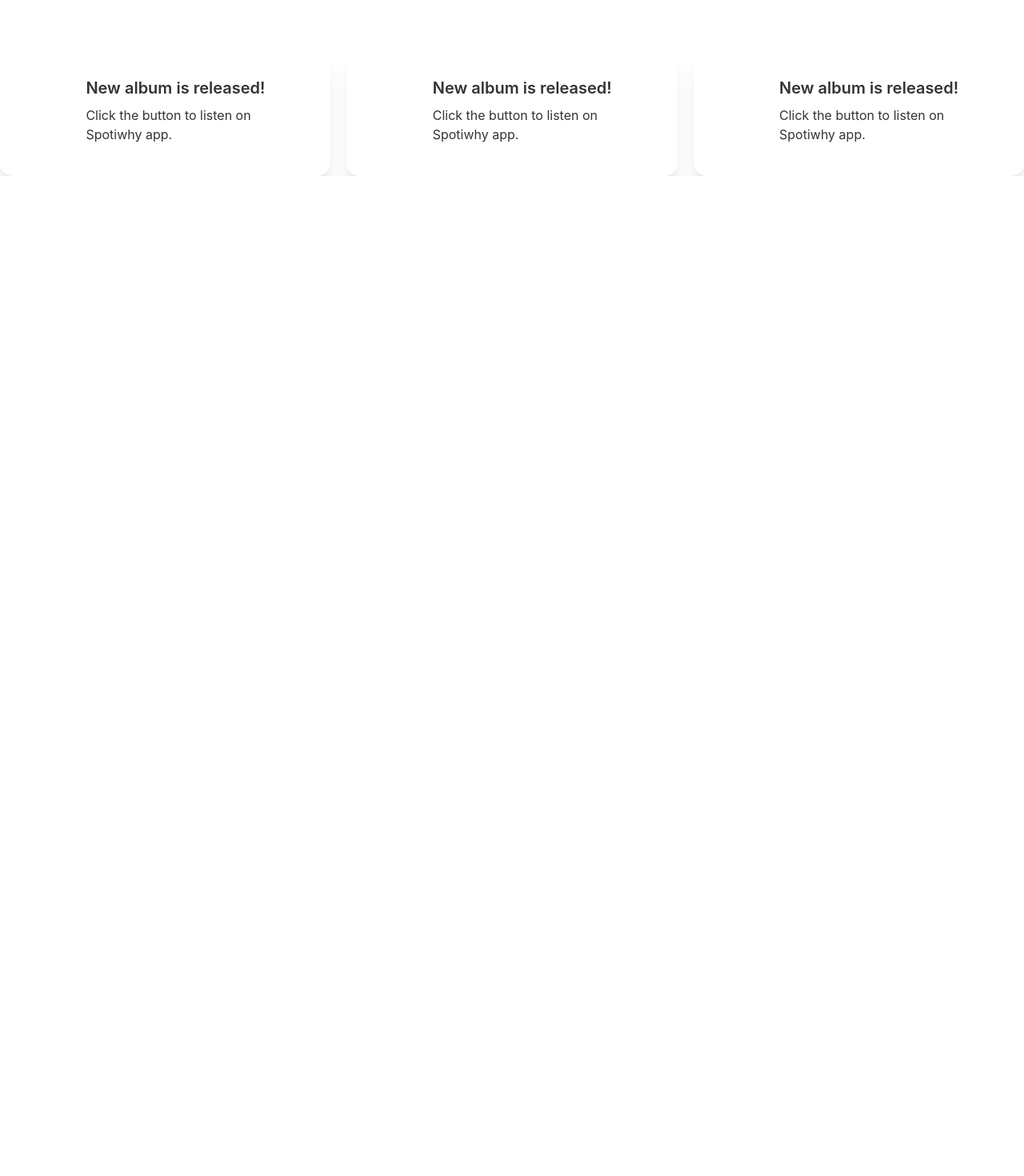
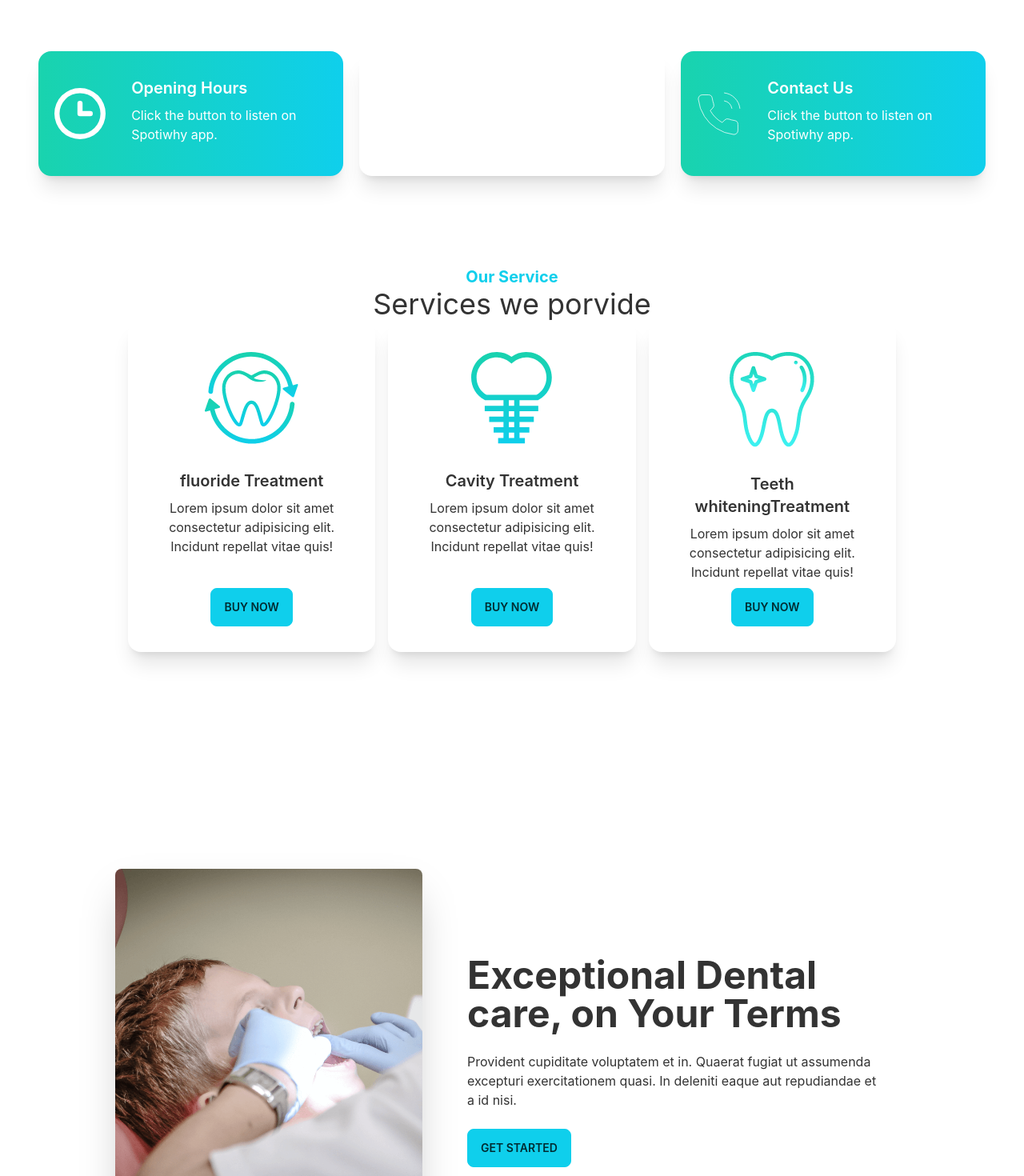
Before and after one commit to Nazim784/Doctors-Appointment, a React (Create React App) app: page /home in a window 1280 px wide. Shown: the part 800-2270 px from the top of the page at 80% size. Before the commit the page ends 1020 px from the top, so only its background shows below. Built offline with nearby package versions, Linux system fonts and the light colour scheme.

Commit message:
services section and terms

```diff
--- a/src/Pages/Home/Banner.js
+++ b/src/Pages/Home/Banner.js
@@ -3,7 +3,7 @@
 
 const Banner = () => {
     return (
-        <div class="hero min-h-screen px-12 ">
+        <div class="hero min-h-screen">
   <div class="hero-content flex-col lg:flex-row-reverse">
     <img src={chair} class="max-w-sm rounded-lg shadow-2xl" />
     <div>
--- a/src/Pages/Home/Home.js
+++ b/src/Pages/Home/Home.js
@@ -2,12 +2,17 @@
 import Banner from './Banner';
 import Info from './Info';
 import clock from '../../assets/icons/clock.svg'
+import Services from './Services';
+import Terms from './Terms';
 
 const Home = () => {
     return (
-        <div>
+        <div className='px-12'>
             <Banner></Banner>
            <Info img={clock}></Info>
+           <Services></Services>
+           <Terms></Terms>
+
 
         </div>
 
--- a/src/Pages/Home/Info.js
+++ b/src/Pages/Home/Info.js
@@ -1,13 +1,15 @@
 import React from 'react';
 import InfoCard from './InfoCard';
 import clock from '../../assets/icons/clock.svg'
+import marker from '../../assets/icons/marker.svg'
+import phone from '../../assets/icons/phone.svg'
 
 const Info = () => {
     return (
         <div className='grid grid-cols-1 lg:grid-cols-3 gap-5'>
-            <InfoCard img={clock}></InfoCard>
-            <InfoCard img={clock}></InfoCard>
-            <InfoCard img={clock}></InfoCard>
+            <InfoCard cardTitle="Opening Hours" bgClass="bg-gradient-to-r from-secondary to-primary" img={clock}></InfoCard>
+            <InfoCard cardTitle=" Our Location" bgClass="bg-accent" img={marker}></InfoCard>
+            <InfoCard cardTitle="Contact Us" bgClass="bg-gradient-to-r from-secondary to-primary" img={phone}></InfoCard>
         </div>
     );
 };
--- a/src/Pages/Home/InfoCard.js
+++ b/src/Pages/Home/InfoCard.js
@@ -1,11 +1,13 @@
 import React from 'react';
 
-const InfoCard = ({img}) => {
+const InfoCard = ({img, cardTitle, bgClass}) => {
     return (
-        <div class="card lg:card-side bg-base-100 shadow-xl bg-accent">
-        <figure><img src={img} alt="Album"/></figure>
-        <div class="card-body">
-          <h2 class="card-title">New album is released!</h2>
+        <div class={`card lg:card-side bg-base-100 shadow-xl ${bgClass}`}>
+        <figure className='pl-5'>
+            <img src={img} alt="Album"/>
+            </figure>
+        <div class="card-body text-white">
+          <h2 class="card-title">{cardTitle}</h2>
           <p>Click the button to listen on Spotiwhy app.</p>
           <div class="card-actions justify-end">
 
--- /dev/null
+++ b/src/Pages/Home/Service.js
@@ -0,0 +1,20 @@
+import React from 'react';
+
+const Service = ({service}) => {
+    return (
+        <div class="card lg:max-w-lg bg-base-100 shadow-xl">
+  <figure class="px-10 pt-10">
+    <img src={service.img} alt="Shoes" class="rounded-xl" />
+  </figure>
+  <div class="card-body items-center text-center">
+    <h2 class="card-title">{service.name}</h2>
+    <p>{service.description}</p>
+    <div class="card-actions">
+      <button class="btn btn-primary">Buy Now</button>
+    </div>
+  </div>
+</div>
+    );
+};
+
+export default Service;
--- /dev/null
+++ b/src/Pages/Home/Services.js
@@ -0,0 +1,50 @@
+import React from 'react';
+import fluoride from '../../assets/images/fluoride.png'
+import cavity from '../../assets/images/cavity.png'
+import whitening from '../../assets/images/whitening.png'
+import Service from './Service';
+
+const Services = () => {
+    const services = [
+        {
+            _id: 1,
+            name: 'fluoride Treatment',
+            description: 'Lorem ipsum dolor sit amet consectetur adipisicing elit. Incidunt repellat vitae quis!',
+            img: fluoride
+
+        },
+        {
+            _id: 2,
+            name: 'Cavity Treatment',
+            description: 'Lorem ipsum dolor sit amet consectetur adipisicing elit. Incidunt repellat vitae quis!',
+            img: cavity
+
+        },
+        {
+            _id: 3,
+            name: 'Teeth whiteningTreatment',
+            description: 'Lorem ipsum dolor sit amet consectetur adipisicing elit. Incidunt repellat vitae quis!',
+            img: whitening
+
+        }
+
+    ];
+    return (
+        <div className='my-28'>
+            <div className='text-center '>
+                <h3 className='text-xl text-primary font-bold'>Our Service</h3>
+                <h2 className='text-4xl'>Services we porvide</h2>
+            </div>
+        <div className='grid sm:grid-cols-1 gap-4 mx-28 md:grid-cols-2 lg:grid-cols-3 gap-4 '>
+            {
+                services.map(service => <Service
+                    key={service._id}
+                    service={service}
+                ></Service>)
+            }
+        </div>
+        </div>
+    );
+};
+
+export default Services;
--- /dev/null
+++ b/src/Pages/Home/Terms.js
@@ -0,0 +1,21 @@
+import React from 'react';
+import treatment from '../../assets/images/treatment.png'
+
+const Terms = () => {
+    return (
+        <div className='content-center px-20'>
+            <div class="hero min-h-screen">
+                <div class="hero-content flex-col lg:flex-row">
+                    <img src={treatment} class="max-w-sm rounded-lg shadow-2xl" />
+                    <div className='px-10'>
+                        <h1 class="text-5xl font-bold">Exceptional Dental care, on Your Terms</h1>
+                        <p class="py-6">Provident cupiditate voluptatem et in. Quaerat fugiat ut assumenda excepturi exercitationem quasi. In deleniti eaque aut repudiandae et a id nisi.</p>
+                        <button class="btn btn-primary">Get Started</button>
+                    </div>
+                </div>
+            </div>
+        </div>
+    );
+};
+
+export default Terms;
```
